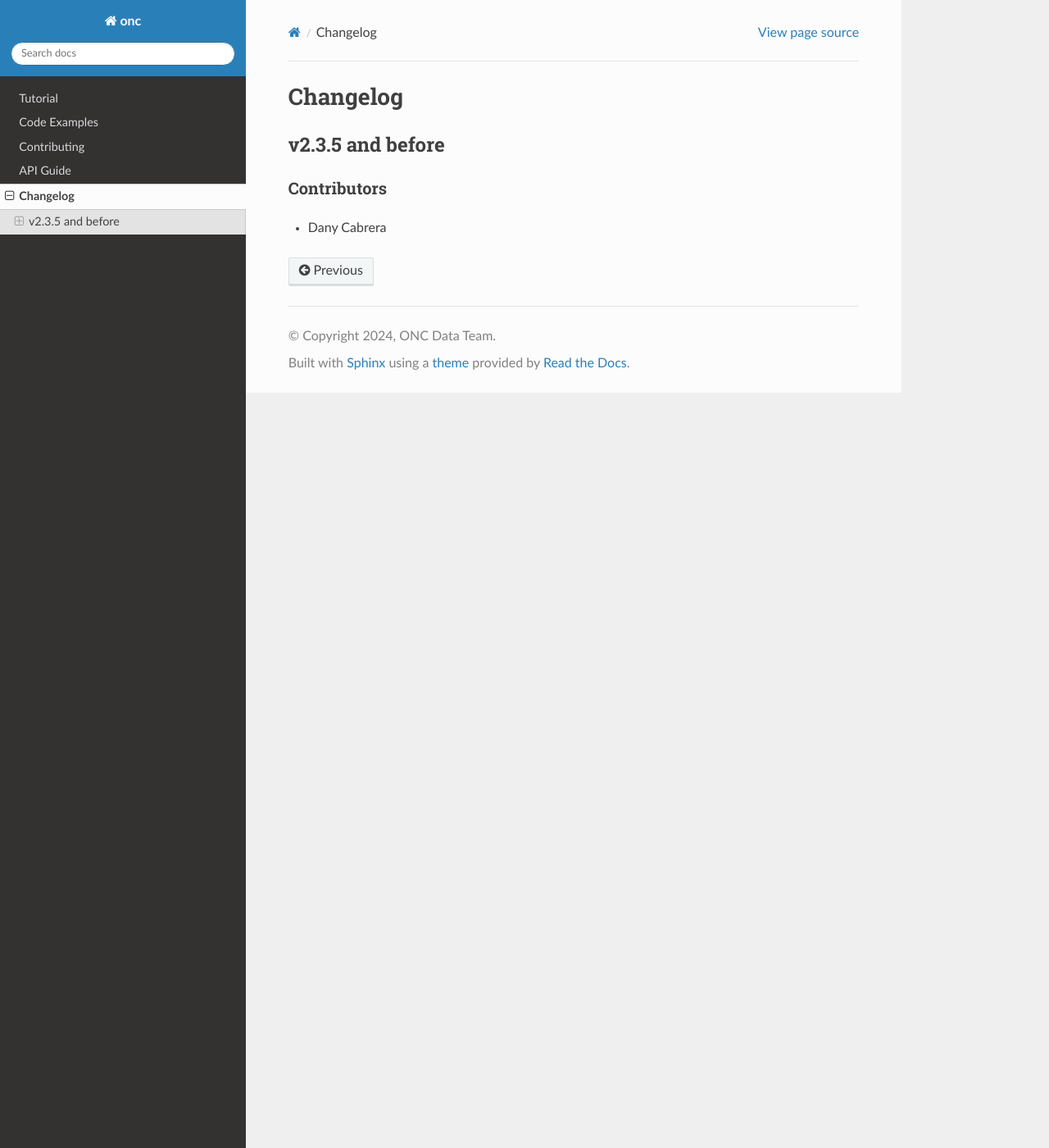
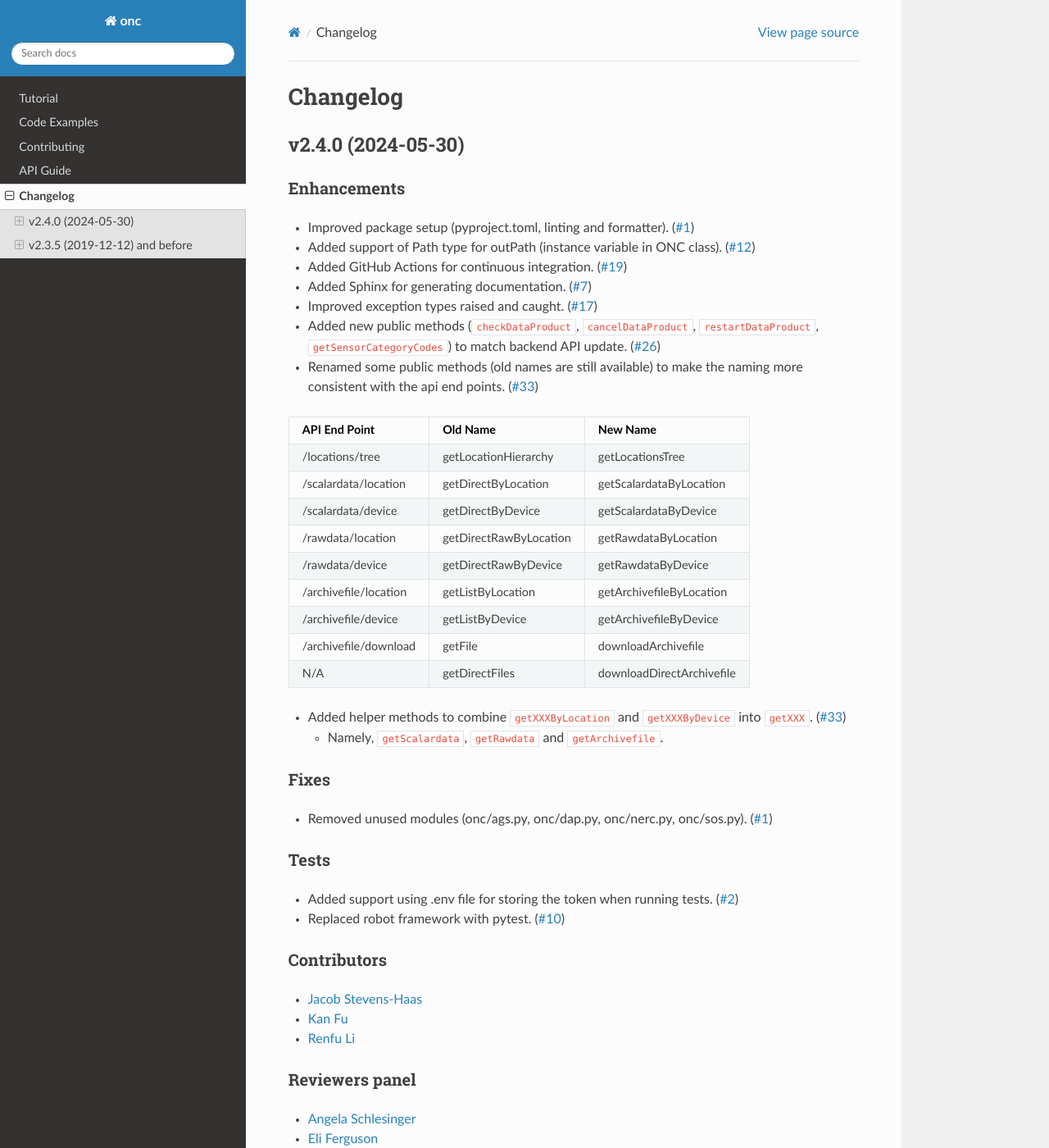
Before and after one commit to OceanNetworksCanada/api-python-client, a Sphinx documentation site: the page built from doc/source/changelog.md, in a window 1280 px wide and 1400 px high. Shown: the whole window at 82% size. Built offline with Sphinx 7.4.7 and the Read the Docs theme 2.0.0, drawn with Linux system fonts in a browser that asks for light colours; some of the changed text lies outside the part shown.

Commit message:
docs: add changelog, bump version to 2.4.0

```diff
--- a/CHANGELOG.md
+++ b/CHANGELOG.md
@@ -1,7 +1,67 @@
 # Changelog
 
-## v2.3.5 and before
+## v2.4.0 (2024-05-30)
+
+### Enhancements
+
+- Improved package setup (pyproject.toml, linting and formatter).
+  ([#1](https://github.com/OceanNetworksCanada/api-python-client/issues/1))
+- Added support of Path type for outPath (instance variable in ONC class).
+  ([#12](https://github.com/OceanNetworksCanada/api-python-client/issues/12))
+- Added GitHub Actions for continuous integration.
+  ([#19](https://github.com/OceanNetworksCanada/api-python-client/issues/19))
+- Added Sphinx for generating documentation.
+  ([#7](https://github.com/OceanNetworksCanada/api-python-client/issues/7))
+- Improved exception types raised and caught.
+  ([#17](https://github.com/OceanNetworksCanada/api-python-client/issues/17))
+- Added new public methods (`checkDataProduct`, `cancelDataProduct`, `restartDataProduct`, `getSensorCategoryCodes`) to match backend API update.
+  ([#26](https://github.com/OceanNetworksCanada/api-python-client/issues/26))
+- Renamed some public methods (old names are still available) to make the naming more consistent with the api end points.
+  ([#33](https://github.com/OceanNetworksCanada/api-python-client/issues/33))
+
+| API End Point         | Old Name               | New Name                  |
+| --------------------- | ---------------------- | ------------------------- |
+| /locations/tree       | getLocationHierarchy   | getLocationsTree          |
+| /scalardata/location  | getDirectByLocation    | getScalardataByLocation   |
+| /scalardata/device    | getDirectByDevice      | getScalardataByDevice     |
+| /rawdata/location     | getDirectRawByLocation | getRawdataByLocation      |
+| /rawdata/device       | getDirectRawByDevice   | getRawdataByDevice        |
+| /archivefile/location | getListByLocation      | getArchivefileByLocation  |
+| /archivefile/device   | getListByDevice        | getArchivefileByDevice    |
+| /archivefile/download | getFile                | downloadArchivefile       |
+| N/A                   | getDirectFiles         | downloadDirectArchivefile |
+
+- Added helper methods to combine `getXXXByLocation` and `getXXXByDevice` into `getXXX`.
+  ([#33](https://github.com/OceanNetworksCanada/api-python-client/issues/33))
+  - Namely, `getScalardata`, `getRawdata` and `getArchivefile`.
+
+### Fixes
+
+- Removed unused modules (onc/ags.py, onc/dap.py, onc/nerc.py, onc/sos.py).
+  ([#1](https://github.com/OceanNetworksCanada/api-python-client/issues/1))
+
+### Tests
+
+- Added support using .env file for storing the token when running tests.
+  ([#2](https://github.com/OceanNetworksCanada/api-python-client/issues/2))
+- Replaced robot framework with pytest.
+  ([#10](https://github.com/OceanNetworksCanada/api-python-client/issues/10))
 
 ### Contributors
 
-- Dany Cabrera
+- [Jacob Stevens-Haas](https://github.com/Jacob-Stevens-Haas)
+- [Kan Fu](https://github.com/kan-fu)
+- [Renfu Li](https://github.com/Renfu-Li)
+
+### Reviewers panel
+
+- [Angela Schlesinger](https://github.com/aschlesin)
+- [Eli Ferguson](https://github.com/eliferguson)
+- [Jacob Stevens-Haas](https://github.com/Jacob-Stevens-Haas)
+- [Spencer Plovie](https://github.com/spencerwplovie)
+
+## v2.3.5 (2019-12-12) and before
+
+### Contributors
+
+- [Dany Alejandro Cabrera](https://github.com/danyalejandro)
--- a/doc/source/conf.py
+++ b/doc/source/conf.py
@@ -9,7 +9,7 @@
 project = "onc"
 copyright = "2024, ONC Data Team"
 author = "ONC Data Team"
-release = "2.3.5"
+release = "2.4.0"
 
 # -- General configuration ---------------------------------------------------
 # https://www.sphinx-doc.org/en/master/usage/configuration.html#general-configuration
--- a/pyproject.toml
+++ b/pyproject.toml
@@ -4,11 +4,11 @@ build-backend = "setuptools.build_meta"
 
 [project]
 name = "onc"
-version = "2.3.5"
-description = "Ocean 3.0 API Python Client Library"
+version = "2.4.0"
+description = "Oceans 3.0 API Python Client Library"
 readme = "README.md"
 authors = [
-    { name = "ONC Data Team", email = "data@oceannetworks.ca" },
+    { name = "ONC Data Team", email = "api_support@oceannetworks.ca" },
 ]
 license = { file = 'LICENSE.txt' }
 requires-python = ">=3.9"
```
